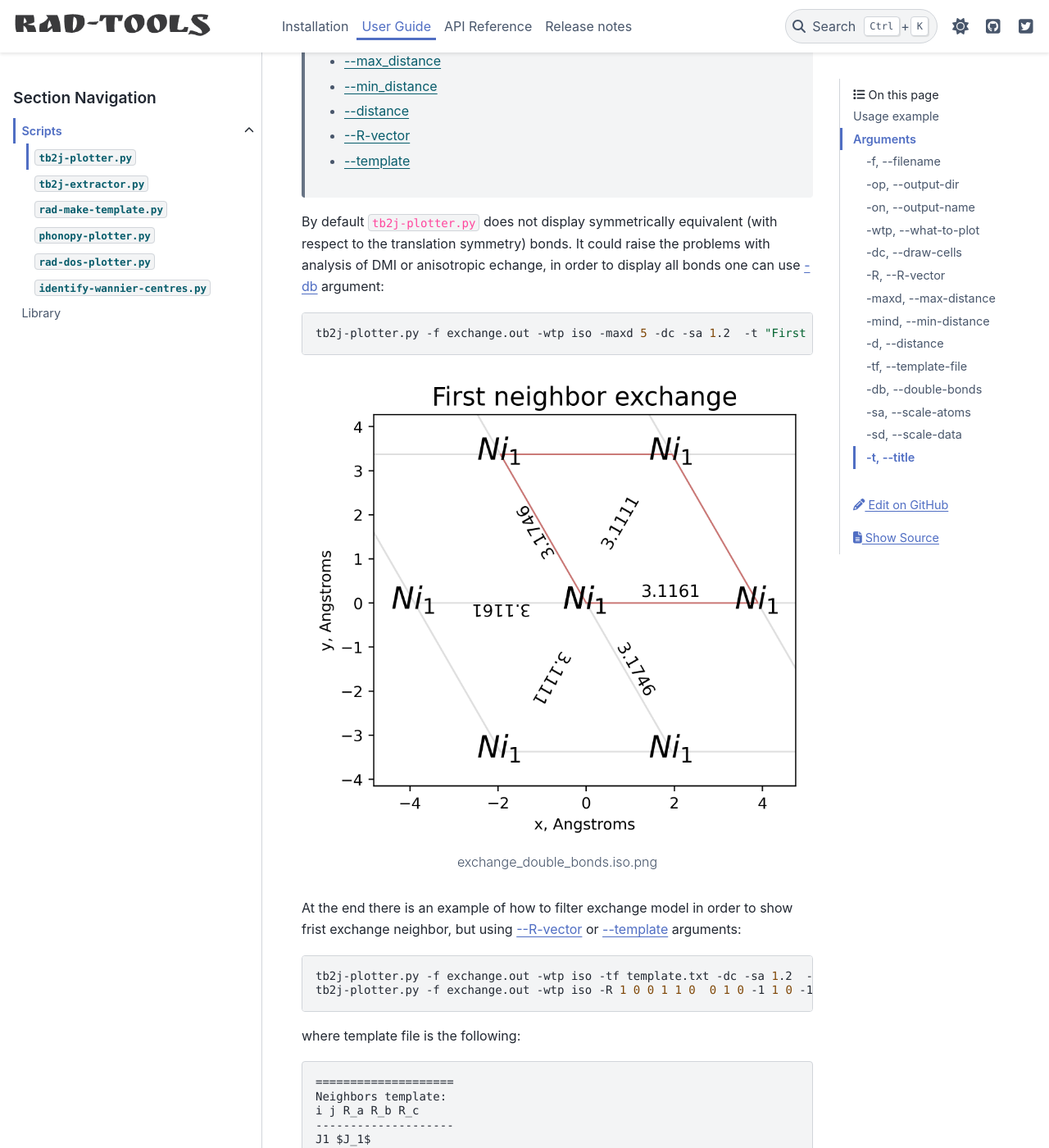
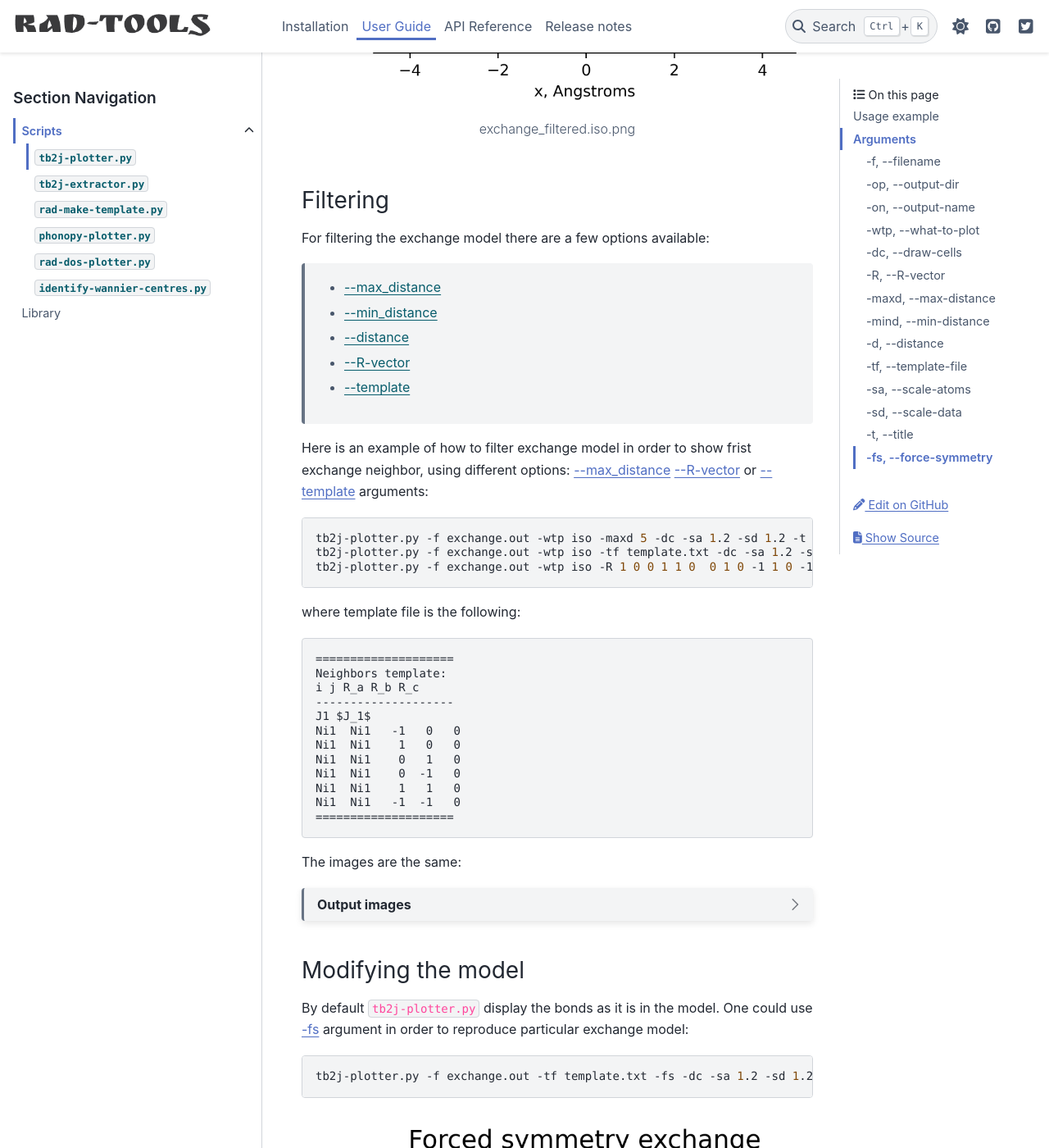
Before and after one commit to adrybakov/rad-tools, a Sphinx documentation site: the page built from docs/source/user-guide/tb2j-plotter.rst, in a window 1280 px wide and 1400 px high, scrolled down 2017 px. Shown: the whole window at 82% size. Built offline with Sphinx 7.4.7 and the PyData theme 0.15.4, drawn with Linux system fonts in a browser that asks for light colours; some of the changed text lies outside the part shown.

Commit message:
Update tb2j-plotter and docs

```diff
--- a/docs/source/user-guide/tb2j-plotter.rst
+++ b/docs/source/user-guide/tb2j-plotter.rst
@@ -81,14 +84,17 @@ with some adjustments:
 
 .. code-block:: bash
 
-    tb2j-plotter.py -f exchange.out -wtp iso -maxd 5 -dc -sa 1.2 -sd 1.3 -t "First neighbor exchange" -on exchange_filtered
+    tb2j-plotter.py -f exchange.out -wtp iso -maxd 5 -dc -sa 1.2 -sd 1.2 -t "First neighbor exchange" -on exchange_filtered
 
 .. figure:: /../examples/tb2j-plotter/exchange_filtered.iso.png
     :align: center
 
     exchange_filtered.iso.png
 
-For filtering the exchange model there is a few options available:
+Filtering
+---------
+
+For filtering the exchange model there are a few options available:
 
     * :ref:`--max_distance <tb2j-plotter_max-distance>`
     * :ref:`--min_distance <tb2j-plotter_min-distance>`
@@ -96,38 +102,31 @@ For filtering the exchange model there is a few options available:
     * :ref:`--R-vector <tb2j-plotter_R-vector>`
     * :ref:`--template <tb2j-plotter_template-file>`
 
-By default ``tb2j-plotter.py`` does not display symmetrically equivalent
-(with respect to the translation symmetry) bonds. It could raise the problems
-with analysis of DMI or anisotropic echange, in order to display all bonds
-one can use :ref:`-db <tb2j-plotter_double-bonds>` argument:
-
-.. code-block:: bash
-
-    tb2j-plotter.py -f exchange.out -wtp iso -maxd 5 -dc -sa 1.2  -t "First neighbor exchange" -db -on exchange_double_bonds
-
-.. figure:: /../examples/tb2j-plotter/exchange_double_bonds.iso.png
-    :align: center
-
-    exchange_double_bonds.iso.png
-
-At the end there is an example of how to filter exchange model in order to show
-frist exchange neighbor, but using
+Here is an example of how to filter exchange model in order to show
+frist exchange neighbor, using different options:
+:ref:`--max_distance <tb2j-plotter_max-distance>`
 :ref:`--R-vector <tb2j-plotter_R-vector>` or
 :ref:`--template <tb2j-plotter_template-file>` arguments:
 
 .. code-block:: bash
 
-    tb2j-plotter.py -f exchange.out -wtp iso -tf template.txt -dc -sa 1.2  -t "First neighbor exchange" -db -on exchange_template
-    tb2j-plotter.py -f exchange.out -wtp iso -R 1 0 0 1 1 0  0 1 0 -1 1 0 -1 0 0 -1 -1 0 0 -1 0 1 -1 0 -dc -sa 1.2  -t "First neighbor exchange" -db -on exchange_R
+    tb2j-plotter.py -f exchange.out -wtp iso -maxd 5 -dc -sa 1.2 -sd 1.2 -t "First neighbor exchange" -on exchange_filtered
+    tb2j-plotter.py -f exchange.out -wtp iso -tf template.txt -dc -sa 1.2 -sd 1.2 -t "First neighbor exchange" -on exchange_template
+    tb2j-plotter.py -f exchange.out -wtp iso -R 1 0 0 1 1 0  0 1 0 -1 1 0 -1 0 0 -1 -1 0 0 -1 0 1 -1 0 -dc -sa 1.2 -sd 1.2 -t "First neighbor exchange" -on exchange_R
 
 where template file is the following:
 
 .. literalinclude:: /../examples/tb2j-plotter/template.txt
     :language: text
 
-The images should be the same:
+The images are the same:
 
 .. dropdown:: Output images
+
+    .. figure:: /../examples/tb2j-plotter/exchange_filtered.iso.png
+        :align: center
+
+        exchange_filtered.iso.png
 
     .. figure:: /../examples/tb2j-plotter/exchange_R.iso.png
         :align: center
@@ -138,6 +137,45 @@ The images should be the same:
         :align: center
 
         exchange_template.iso.png
+
+Modifying the model
+-------------------
+
+By default ``tb2j-plotter.py`` display the bonds as it is in the model.
+One could use :ref:`-fs <tb2j-plotter_force-symmetry>` argument in order
+to reproduce particular exchange model:
+
+.. code-block:: bash
+
+    tb2j-plotter.py -f exchange.out -tf template.txt -fs -dc -sa 1.2 -sd 1.2 -t "Forced symmetry exchange" -on exchange_forced_symmetry
+
+.. figure:: /../examples/tb2j-plotter/exchange_forced_symmetry.iso.png
+    :align: center
+
+    exchange_forced_symmetry.iso.png
+
+.. dropdown:: DMI and distances
+
+    .. figure:: /../examples/tb2j-plotter/exchange_forced_symmetry.dmi.png
+        :align: center
+
+        exchange_forced_symmetry.dmi.png
+
+    .. figure:: /../examples/tb2j-plotter/exchange_forced_symmetry.distance.png
+        :align: center
+
+        exchange_forced_symmetry.distance.png
+
+Only one exchage parameter present in the template file, therefore the model
+is filtered with respect to the template and then the value of the exchange
+for each bond is set to the medium value of all bonds from the same exchage group.
+DMI interaction is modified as well in a way that direction of the DMI vector is
+kept, but the magnitude of the DMI vector is scaled to the medium value.
+
+.. note::
+
+    When :ref:`--force-symmetry <tb2j-plotter_force-symmetry>` argument is provided
+    :ref:`--template-file <tb2j-plotter_template-file>` is required.
 
 
 
@@ -301,30 +339,6 @@ including the name and extention of the file.
 See also: :ref:`template <rad-make-template>`
 
 
-.. _tb2j-plotter_double-bonds:
-
--db, --double-bonds
--------------------
-Whenever to keep both bonds.
-
-In TB2J file there are two bonds for the pair of atom 1 and atom 2:
-from 1 to 2 and from 2 to 1 (when R = (0, 0, 0)). Isotropic and
-anisotropic exchange and distance usially are exactly the same.
-DMI vector have the same module and opposite directions.
-If this parameter is specifyied then both bonds are displayed.
-Otherwise bonds are combined in one by taking the average beetween
-exchange parameters.
-
-    *default* : False
-
-    *action* : store_true
-
-.. caution::
-    If this parameter is not specified then it is highly probable that
-    DMI will be equal to zero even if it is not zero in TB2J file.
-    Moreover, it is necessary to check anisotropy matrices as well.
-
-
 .. _tb2j-plotter_scale-atoms:
 
 -sa, --scale-atoms
@@ -364,3 +378,13 @@ Title will be displayed in the picture.
     *default* : None
 
     *type* : str
+
+
+.. _tb2j-plotter_force-symmetry:
+
+-fs, --force-symmetry
+---------------------
+Force the exchange model to have the symmetry of the template.
+
+    *default* : False
+    *action* : "store_true"
```
Also changed, not shown: other parts of docs/source/user-guide/tb2j-plotter.rst (+4 -1 lines), docs/examples/tb2j-plotter/exchange.distance.png, docs/examples/tb2j-plotter/exchange.dmi.png, docs/examples/tb2j-plotter/exchange.iso.png, docs/examples/tb2j-plotter/exchange_R.iso.png, docs/examples/tb2j-plotter/exchange_double_bonds.iso.png (deleted), docs/examples/tb2j-plotter/exchange_filtered.iso.png, docs/examples/tb2j-plotter/exchange_forced_symmetry.distance.png (added), docs/examples/tb2j-plotter/exchange_forced_symmetry.dmi.png (added), docs/examples/tb2j-plotter/exchange_forced_symmetry.iso.png (added), docs/examples/tb2j-plotter/exchange_template.iso.png, 2 other files.
